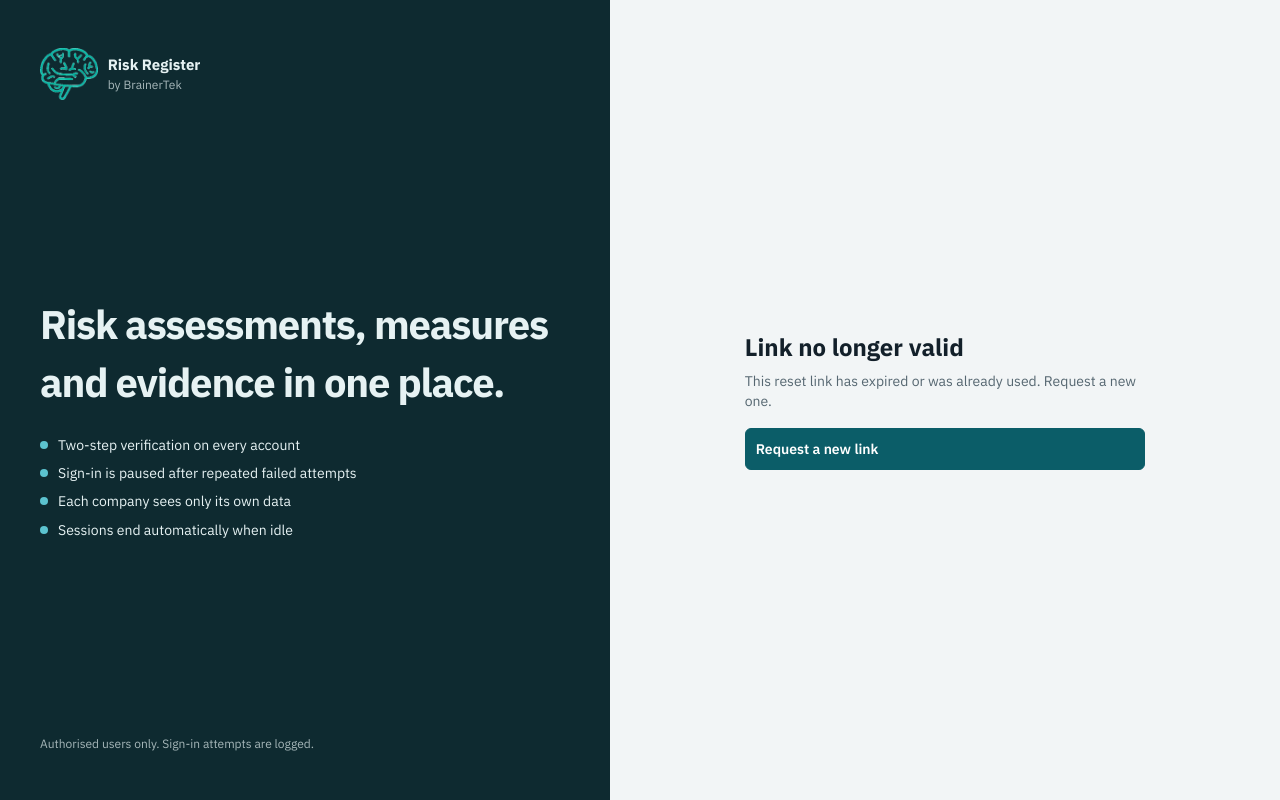
After one commit to TelediexodosIT/risk-register, a Django app: page /login/reset/1/1/ in a window 1280 px wide. The commit adds this page. Run offline with Django 5.2, Linux system fonts and the light colour scheme.

Commit message:
BrainerTek logo, forgot-password flow, demo consultant is Christodoulos
- Logo in the sign-in page and top bar, plus favicon
- Forgot password: one-time email link (expires in 1 hour), same answer for unknown emails
- seed_demo creates ca@jupiterzone.com as the consultant instead of a fictional user

Co-Authored-By: Claude Opus 5.5 <noreply@anthropic.com>
Claude-Session: https://claude.ai/code/session_01V8LwS55iC6A9Rsr8KphMHy

```diff
--- a/accounts/urls.py
+++ b/accounts/urls.py
@@ -1,3 +1,4 @@
+from django.contrib.auth import views as auth_views
 from django.urls import path
 
 from . import views
@@ -7,4 +8,17 @@ urlpatterns = [
     path("login/verify/", views.otp_verify, name="otp_verify"),
     path("login/setup/", views.otp_setup, name="otp_setup"),
     path("logout/", views.logout_view, name="logout"),
+    # Forgot password: Django's built-in, secure reset flow (one-time link by email, expires after
+    # PASSWORD_RESET_TIMEOUT). Two-step verification is still required after resetting.
+    path("login/forgot/", auth_views.PasswordResetView.as_view(
+        template_name="accounts/password_reset_form.html",
+        email_template_name="accounts/password_reset_email.txt",
+        subject_template_name="accounts/password_reset_subject.txt",
+    ), name="password_reset"),
+    path("login/forgot/sent/", auth_views.PasswordResetDoneView.as_view(
+        template_name="accounts/password_reset_done.html"), name="password_reset_done"),
+    path("login/reset/<uidb64>/<token>/", auth_views.PasswordResetConfirmView.as_view(
+        template_name="accounts/password_reset_confirm.html"), name="password_reset_confirm"),
+    path("login/reset/done/", auth_views.PasswordResetCompleteView.as_view(
+        template_name="accounts/password_reset_complete.html"), name="password_reset_complete"),
 ]
--- a/config/settings.py
+++ b/config/settings.py
@@ -167,3 +167,6 @@ LOGGING = {
 }
 
 AXES_LOCKOUT_TEMPLATE = "accounts/locked.html"
+
+# Password reset links expire after this many seconds (default 1 hour).
+PASSWORD_RESET_TIMEOUT = int(env("PASSWORD_RESET_MINUTES", 60)) * 60
--- a/risk/tests.py
+++ b/risk/tests.py
@@ -17,7 +17,7 @@ class RiskFlowTests(TestCase):
         self.client.force_login(User.objects.get(email=email))
 
     def test_every_page_renders_for_consultant(self):
-        self.login("elena.markou@mindthegap.demo")
+        self.login("ca@jupiterzone.com")
         for a in Assessment.objects.all():
             for tab in ("register", "tasks", "history"):
                 self.assertEqual(self.client.get(f"/assessments/{a.id}/?tab={tab}").status_code, 200)
--- a/static/css/app.css
+++ b/static/css/app.css
@@ -30,6 +30,9 @@ code{font-family:var(--mono);background:var(--sunk);padding:1px 5px;border-radiu
 .top{position:sticky;top:0;z-index:5;display:flex;flex-wrap:wrap;gap:10px 20px;align-items:center;justify-content:space-between;background:var(--surface);border-bottom:1px solid var(--line);padding:10px 16px}
 .brand{display:flex;gap:10px;align-items:center;text-decoration:none;color:inherit}
 .brand b{font-size:15px}
+.logo{height:36px;width:auto;flex:none}
+.login-brand .logo{height:52px}
+.login-brand .by{color:var(--brand-fg);opacity:.7}
 .mark{width:34px;height:34px;border-radius:8px;background:var(--accent);color:var(--accent-ink);display:grid;place-items:center;font-weight:700;font-family:var(--mono)}
 .top-ctl{display:flex;flex-wrap:wrap;gap:10px;align-items:center}
 .top-ctl form{margin:0}
--- a/templates/accounts/login.html
+++ b/templates/accounts/login.html
@@ -11,6 +11,6 @@
   </label>
   {% if error %}<p class="err" role="alert">{{ error }}</p>{% endif %}
   <button class="btn primary wide" type="submit">Continue</button>
-  <small>Forgot your password? Ask your safety officer or administrator to reset it.</small>
+  <a class="link" href="{% url 'password_reset' %}">Forgot password?</a>
 </form>
 {% endblock %}
--- /dev/null
+++ b/templates/accounts/password_reset_complete.html
@@ -0,0 +1,6 @@
+{% extends "base_auth.html" %}
+{% block title %}Password changed{% endblock %}
+{% block card %}
+<div><h2>Password changed</h2><p class="sub">Sign in with your new password. You'll still need the 6-digit code from your authenticator app.</p></div>
+<a class="btn primary wide" href="{% url 'login' %}">Sign in</a>
+{% endblock %}
--- /dev/null
+++ b/templates/accounts/password_reset_confirm.html
@@ -0,0 +1,16 @@
+{% extends "base_auth.html" %}
+{% block title %}Choose a new password{% endblock %}
+{% block card %}
+{% if validlink %}
+<div><h2>Choose a new password</h2><p class="sub">At least 10 characters. Avoid common words and passwords you use elsewhere.</p></div>
+<form method="post" class="lform" novalidate>
+  {% csrf_token %}
+  <label class="f"><span>New password</span><input type="password" name="new_password1" autocomplete="new-password" required autofocus>{{ form.new_password1.errors }}</label>
+  <label class="f"><span>Repeat new password</span><input type="password" name="new_password2" autocomplete="new-password" required>{{ form.new_password2.errors }}</label>
+  <button class="btn primary wide" type="submit">Save new password</button>
+</form>
+{% else %}
+<div><h2>Link no longer valid</h2><p class="sub">This reset link has expired or was already used. Request a new one.</p></div>
+<a class="btn primary wide" href="{% url 'password_reset' %}">Request a new link</a>
+{% endif %}
+{% endblock %}
--- /dev/null
+++ b/templates/accounts/password_reset_done.html
@@ -0,0 +1,6 @@
+{% extends "base_auth.html" %}
+{% block title %}Check your email{% endblock %}
+{% block card %}
+<div><h2>Check your email</h2><p class="sub">If that address belongs to an account, a reset link is on its way. The link works once and expires in an hour. Check your spam folder if it doesn't arrive in a few minutes.</p></div>
+<a class="btn wide" href="{% url 'login' %}">Back to sign in</a>
+{% endblock %}
--- /dev/null
+++ b/templates/accounts/password_reset_subject.txt
@@ -0,0 +1 @@
+Reset your Risk Register password
--- a/templates/base.html
+++ b/templates/base.html
@@ -5,11 +5,12 @@
 <title>{% block title %}{{ APP_NAME }}{% endblock %} · {{ APP_NAME }}</title>
 <link rel="stylesheet" href="https://fonts.googleapis.com/css2?family=IBM+Plex+Mono:wght@500;600&family=IBM+Plex+Sans:wght@400;500;600;700&display=swap">
 <link rel="stylesheet" href="{% static 'css/app.css' %}">
+<link rel="icon" type="image/png" href="{% static 'img/favicon.png' %}">
 </head>
 <body>
 {% with nav=request.resolver_match.url_name %}
 <header class="top">
-  <a class="brand" href="{% url 'home' %}"><span class="mark" aria-hidden="true">RR</span><span><b>{{ APP_NAME }}</b><small>{{ current_company.name }}</small></span></a>
+  <a class="brand" href="{% url 'home' %}"><img class="logo" src="{% static 'img/brainertek.png' %}" alt="BrainerTek"><span><b>{{ APP_NAME }}</b><small>by BrainerTek · {{ current_company.name }}</small></span></a>
   <div class="top-ctl">
     {% if companies.count > 1 %}
     <form method="get" action="{% url 'assessment_list' %}">
--- a/templates/base_auth.html
+++ b/templates/base_auth.html
@@ -5,11 +5,12 @@
 <title>{% block title %}Sign in{% endblock %} · {{ APP_NAME }}</title>
 <link rel="stylesheet" href="https://fonts.googleapis.com/css2?family=IBM+Plex+Mono:wght@500;600&family=IBM+Plex+Sans:wght@400;500;600;700&display=swap">
 <link rel="stylesheet" href="{% static 'css/app.css' %}">
+<link rel="icon" type="image/png" href="{% static 'img/favicon.png' %}">
 </head>
 <body>
 <div class="login">
   <section class="login-brand">
-    <div class="brand"><span class="mark" aria-hidden="true">RR</span><b>{{ APP_NAME }}</b></div>
+    <div class="brand"><img class="logo" src="{% static 'img/brainertek.png' %}" alt="BrainerTek"><span><b>{{ APP_NAME }}</b><small class="by">by BrainerTek</small></span></div>
     <h1>Risk assessments, measures and evidence in one place.</h1>
     <ul class="sec">
       <li>Two-step verification on every account</li>
```
Also changed, not shown: accounts/tests.py (+25 -0 lines), risk/management/commands/seed_demo.py (+8 -8 lines), templates/accounts/password_reset_email.txt (added, +9 -0 lines), templates/accounts/password_reset_form.html (added, +11 -0 lines), README.md, static/img/brainertek.png (added), static/img/favicon.png (added).
